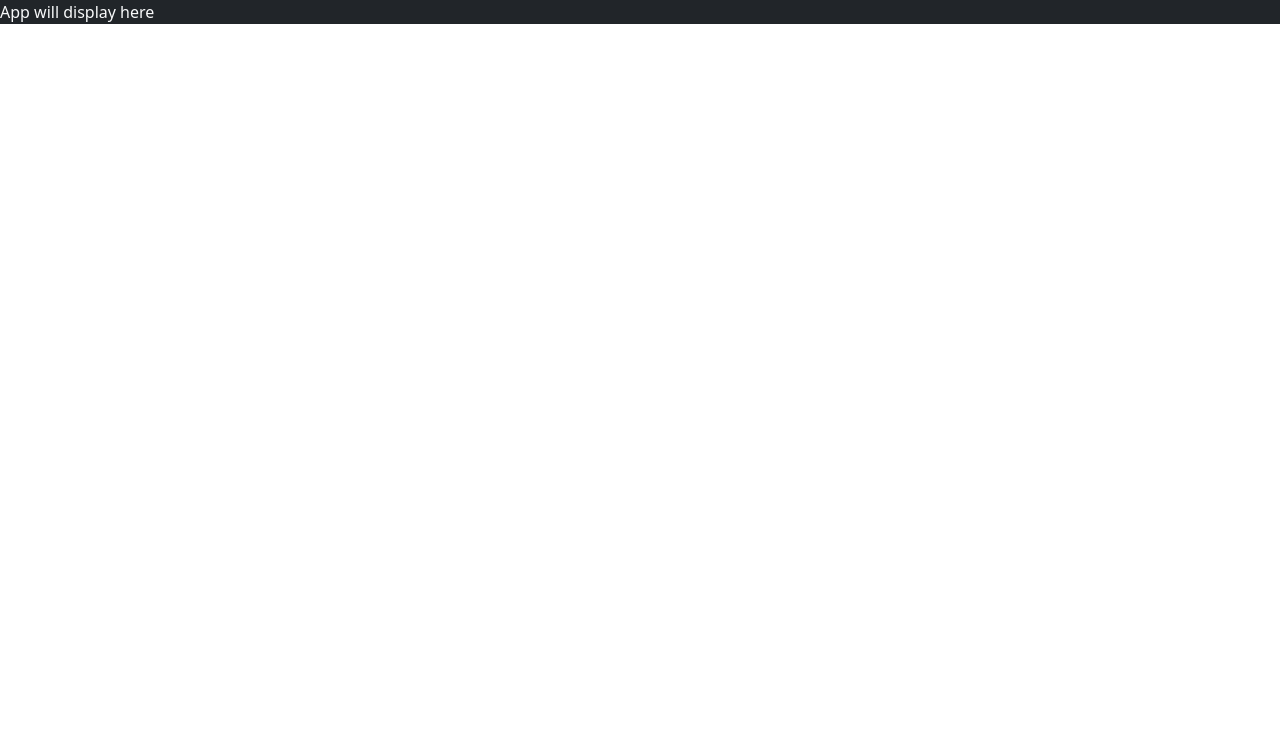
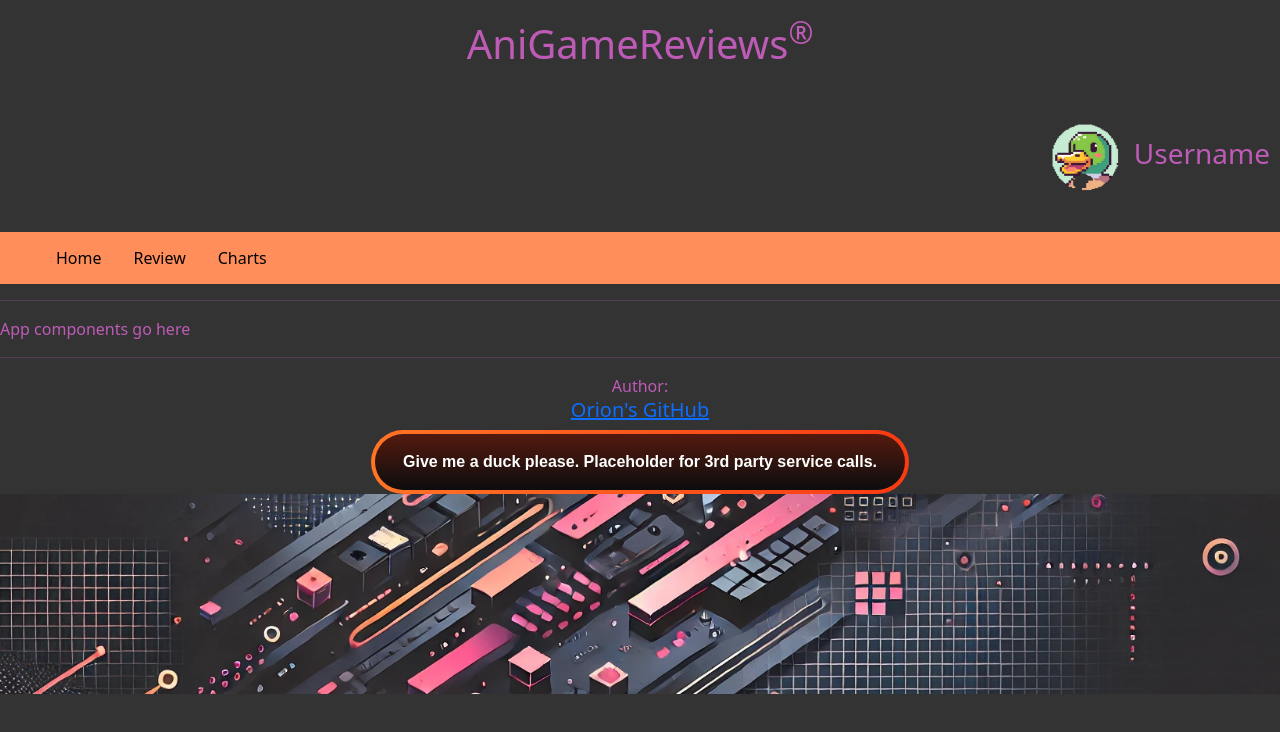
Before and after one commit to Rawlino/startup, a React (Vite) app: page / in a window 1280 px wide. Shown: the top 732 px of the page. Built offline with nearby package versions, Linux system fonts and the light colour scheme.

Commit message:
Finished creating App component. Still haven't figured out placing the footer at the bottom though.

```diff
--- a/index.html
+++ b/index.html
@@ -2,11 +2,15 @@
 <html lang="en">
   <head>
     <meta charset="utf-8" />
-    <link rel="icon" href="/favicon.ico" />
     <meta name="viewport" content="width=device-width, initial-scale=1" />
     <meta name="theme-color" content="#000000" />
+    <script
+        src="https://cdn.jsdelivr.net/npm/bootstrap@5.2.3/dist/js/bootstrap.bundle.min.js"
+        integrity="sha384-kenU1KFdBIe4zVF0s0G1M5b4hcpxyD9F7jL+jjXkk+Q2h455rYXK/7HAuoJl+0I4"
+        crossorigin="anonymous"
+    ></script>
 
-    <title>Simon React</title>
+    <title>AniGameReviews</title>
   </head>
   <body>
     <noscript>You need to enable JavaScript to run this app.</noscript>
--- a/src/app.css
+++ b/src/app.css
@@ -3,24 +3,27 @@
 
 * {color: rgb(190, 91, 182)}
 
-/*Body element*/
-.body {
+div {
+  flex: 1;
+}
+
+body, html #root {
+  height: 100%;
+  margin: 0;
+  padding: 0;
   display: flex;
   flex-direction: column;
   min-width: 375px;
 }
 
 /*CSS for Parallax*/
-body, html {
-  height: 100%;
-}
-
 .parallax {
   /* The image used */
-  background-image: url("image_library/background_image.png");
+  background-image: url("/image_library/background_image.png");
 
-  /* Full height */
-  height: 25%;
+  /* Height and Width */
+  height: 25vh;
+  width: 100%;
 
   /* Create the parallax scrolling effect */
   background-attachment: fixed;
--- a/src/app.jsx
+++ b/src/app.jsx
@@ -2,6 +2,35 @@
 import 'bootstrap/dist/css/bootstrap.min.css';
 import './app.css';
 
+
 export default function App() {
-  return <div className="body bg-dark text-light">App will display here</div>;
+  return(
+    <div>
+        <header>
+          <h1 className="header">AniGameReviews<sup>&reg;</sup></h1>
+          <h3 className="username"><img className="username" src="/image_library/profile_pic.png" style={{ width: "100px", height: "100px" }} />Username</h3>
+          <nav>
+            <menu className="topnav">
+              <a href="index.html">Home</a>
+              <a href="review.html">Review</a>
+              <a href="charts.html">Charts</a>
+            </menu>
+          </nav>
+          <hr />
+        </header>
+
+        <main>App components go here</main>
+
+        <footer>
+          <hr />
+          <span className="text-reset">Author:</span>
+          <br />
+          <h5><a href="https://github.com/Rawlino/startup">Orion's GitHub</a></h5>
+          <div>
+            <button className="site_button" type="button">Give me a duck please. Placeholder for 3rd party service calls.</button>
+          </div>
+        </footer>
+        <div className="parallax"/>
+    </div>
+  );
 }
```
